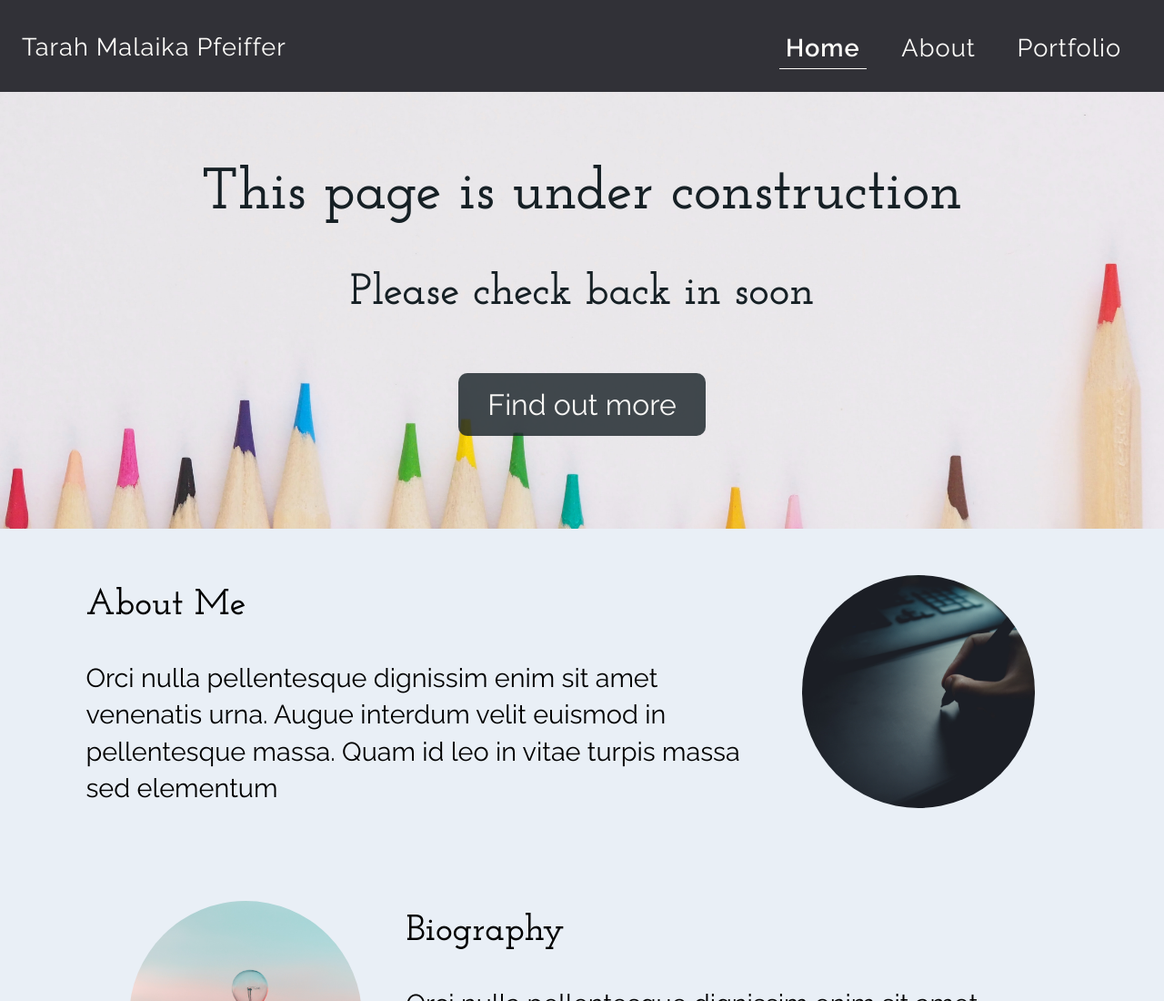
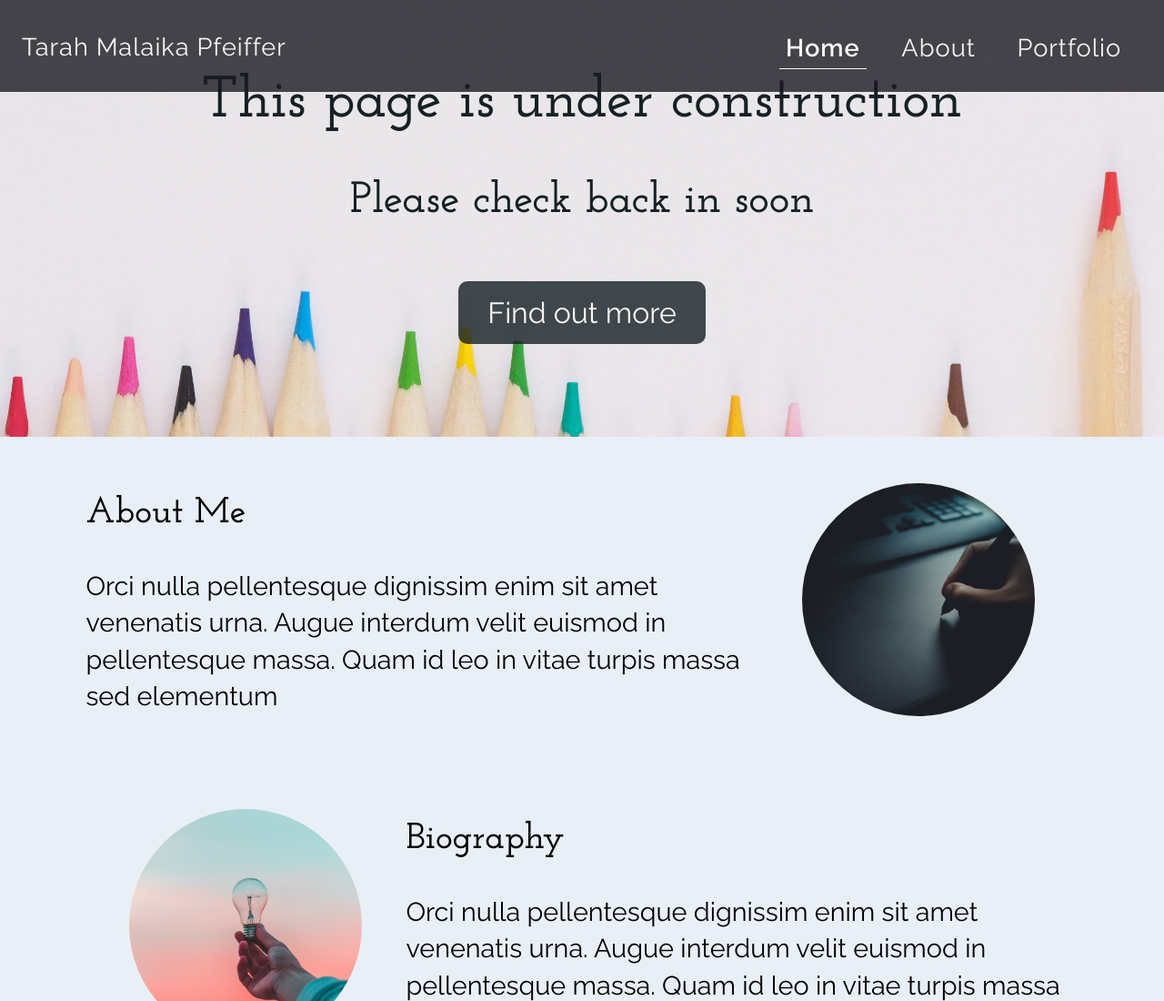
Before and after one commit to tarahpfeiffer/tarahpfeiffer.github.io, a plain HTML site: page index.html in a window 1280 px wide. Shown: the top 1100 px of the page at 91% size. Drawn offline with Linux system fonts and the light colour scheme.

Commit message:
Update homepage.css

```diff
--- a/homepage.css
+++ b/homepage.css
@@ -17,7 +17,7 @@ header {
 
 .header {
     background-color: rgb(27, 27, 34);
-    opacity: .9;
+    opacity: .8;
     color: rgb(252, 251, 248);
     margin: 0;
     font-size: 1.3rem;
@@ -26,7 +26,10 @@ header {
     justify-content: space-between;
     align-items: center;
     padding: 0 .5em;
+    position: fixed;
+    top: 0;
 }
+
 
 .logo {
     letter-spacing: 1px;
```
